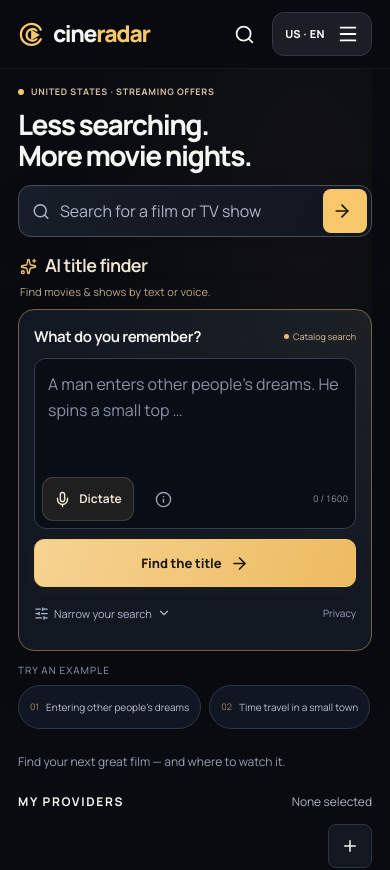
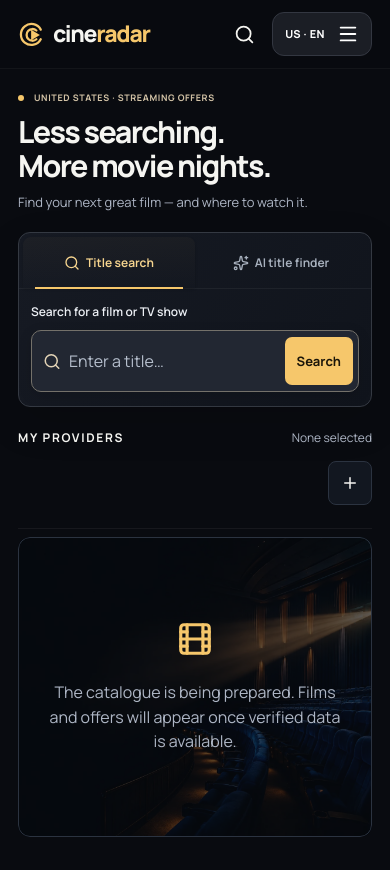
Before and after one commit to soheilxx/cineradar, a Next.js app: page /en/us/ in a window 390 px wide. Shown: the top 870 px of the page. Built offline with nearby package versions, Linux system fonts and the light colour scheme.

Commit message:
fix: restore primary title search and simplify homepage

```diff
--- a/app/home-discovery.css
+++ b/app/home-discovery.css
@@ -1,299 +1,255 @@
 .home-discovery {
-  position: relative;
-  isolation: isolate;
-  padding: 38px 0 26px;
+  padding: 34px 0 26px;
 }
-
-.home-discovery::before {
-  content: '';
-  position: absolute;
-  z-index: -1;
-  inset: 0;
-  pointer-events: none;
-  background: radial-gradient(ellipse at 82% 20%, #f6c76b09, transparent 58%);
-}
-
-.home-discovery-grid {
-  display: grid;
-  grid-template-columns: minmax(0, 0.94fr) minmax(0, 1.06fr);
-  align-items: start;
-  gap: clamp(28px, 4.5vw, 62px);
-}
-
-.home-discovery-main {
-  min-width: 0;
-  padding: 22px 0 16px;
-}
-
-.home-discovery-heading .eyebrow {
-  color: #d4c4a7;
-  font-size: 10px;
-  letter-spacing: 0.12em;
-  line-height: 1.4;
-}
-
 .home-discovery-heading h1 {
-  max-width: 590px;
-  margin: 21px 0 0;
   font-family: 'Manrope Variable', Arial, sans-serif;
-  font-size: clamp(35px, 4.15vw, 58px);
-  line-height: 1.08;
+  font-size: clamp(32px, 3.5vw, 49px);
   font-weight: 750;
   letter-spacing: -0.055em;
+  line-height: 1.15;
+  margin: 15px 0 10px;
   text-wrap: balance;
 }
-
-.home-discovery-search {
-  margin-top: 28px;
+.home-search {
+  gap: 0;
+  margin-top: 26px;
+  min-width: 0;
+  border: 1px solid #343942;
+  border-radius: 16px;
+  background: linear-gradient(120deg, #161a23, #10141c);
+  box-shadow: 0 16px 42px #0002;
 }
-
-.home-discovery-search .search-box {
-  min-height: 60px;
-  margin-top: 0;
-  border-color: #465061;
-  border-radius: 13px;
-  background: linear-gradient(120deg, #181e29, #10151e);
-  box-shadow: 0 12px 34px #0002;
+.home-search-tabs {
+  display: flex;
+  width: 100%;
+  height: auto;
+  min-height: 56px;
+  justify-content: flex-start;
+  align-items: stretch;
+  background: transparent;
+  border-radius: 16px 16px 0 0;
+  gap: 5px;
+  padding: 7px 10px 0;
+  border-bottom: 1px solid #ffffff0d;
 }
-
-.home-discovery-search .search-box:focus-within {
-  border-color: var(--primary);
-  box-shadow: 0 0 0 3px #f6c76b1a;
-}
-
-.home-discovery-search .search-symbol {
-  margin-left: 17px;
-  width: 20px;
-}
-
-.home-discovery-search .search-box > [data-slot='input-group'] {
-  min-width: 0;
-}
-
-.home-discovery-search .search-box input {
-  min-width: 0;
-  padding-inline: 13px;
-  font-size: 15px !important;
-}
-
-.home-discovery-search .search-submit {
-  margin: 7px;
-  padding: 10px 13px;
-  gap: 9px;
-  border-radius: 8px;
-}
-
-.home-discovery-routes {
-  display: flex;
-  flex-wrap: wrap;
-  gap: 10px 22px;
-  margin-top: 23px;
-}
-
-.home-discovery-routes a {
+.home-search-tab {
   display: inline-flex;
   align-items: center;
-  gap: 7px;
-  min-height: 36px;
-  color: #9ba7ba;
-  font-size: 12px;
+  justify-content: center;
+  gap: 9px;
+  position: relative;
+  min-width: 0;
+  flex: 0 1 auto;
+  height: auto;
+  min-height: 48px;
+  padding: 12px 20px;
+  background: none;
+  color: #a8b1be;
+  border: 0;
+  font-size: 14px;
+  font-weight: 650;
+  border-radius: 8px 8px 0 0;
 }
-
-.home-discovery-routes a > svg {
-  color: #6f7c91;
-  transition:
-    transform 0.18s ease,
-    color 0.18s ease;
+.home-search-tab svg {
+  width: 18px;
+  height: 18px;
+  flex-shrink: 0;
 }
-
-.home-discovery-routes a:hover {
-  color: #f6c76b;
+.home-search-tab[aria-selected='true'] {
+  color: #f7d58f;
+  background: linear-gradient(#f6c76b08, #f6c76b00);
 }
-
-.home-discovery-routes a:hover > svg {
-  color: #f6c76b;
-  transform: translate(2px, -2px);
+.home-search-tab[aria-selected='true']::after {
+  content: '';
+  opacity: 1;
+  position: absolute;
+  height: 2px;
+  bottom: -1px;
+  left: 20px;
+  right: 20px;
+  background: #f6c76b;
 }
-
-.home-discovery-identify {
+.home-search-tab:hover {
+  color: #fff2d6;
+}
+.home-search-tab:focus-visible {
+  outline: 2px solid #f6c76b;
+  outline-offset: -3px;
+}
+.home-search-panel {
+  padding: 20px;
+}
+.home-search-panel[hidden] {
+  display: none;
+}
+.home-search-label {
+  display: block;
+  color: #edf0f5;
+  font-size: 14px;
+  font-weight: 600;
+  margin-bottom: 12px;
+}
+.home-search .search-box {
+  min-height: 66px;
+  margin: 0;
+  border: 1px solid #74716a;
+  border-radius: 10px;
+  background: #222732;
+  box-shadow: 0 4px 14px #0002;
+}
+.home-search .search-box:focus-within {
+  border-color: #f6c76b;
+  box-shadow: 0 0 0 3px #f6c76b1c;
+}
+.home-search .search-symbol {
+  color: #e3d4b7;
+  margin-left: 19px;
+  flex-shrink: 0;
+}
+.home-search .search-box > [data-slot='input-group'] {
   min-width: 0;
+  min-height: 64px;
 }
-
-.home-discovery-identify > h2 {
-  display: flex;
-  align-items: center;
-  gap: 9px;
-  margin: 0 0 13px 2px;
-  color: #f2e9d8;
-  font-family: 'Manrope Variable', Arial, sans-serif;
-  font-size: 21px;
-  line-height: 1.2;
-  font-weight: 650;
-  letter-spacing: -0.035em;
+.home-search .search-box input {
+  min-width: 0;
+  font-size: 17px !important;
+  height: 64px !important;
+  padding: 12px 15px !important;
+  color: #fff;
 }
-
-.home-discovery-identify > h2 > svg {
-  color: #f6c76b;
+.home-search .search-box input::placeholder {
+  color: #b6bfcd;
+  opacity: 1;
 }
-
-.home-discovery-identify > .home-identify-tagline {
-  color: #bda887;
-  font-size: 12px;
-  letter-spacing: 0.015em;
-  margin: -5px 0 12px 2px;
+.home-search .search-submit {
+  min-height: 50px;
+  padding: 12px 23px;
+  margin: 7px;
+  gap: 13px;
+  border-radius: 7px;
+  flex-shrink: 0;
+  font-size: 15px;
 }
-
-.home-discovery-description {
-  margin-top: 23px;
-  color: #96a1b4;
-  font-size: 13px;
-  line-height: 1.65;
+.home-search .search-submit span {
+  display: inline;
 }
-
-@media (max-width: 1100px) and (min-width: 901px) {
-  .home-discovery-grid {
-    grid-template-columns: minmax(0, 0.86fr) minmax(0, 1.14fr);
-    gap: 28px;
+.home-search .identify-form {
+  padding: 0;
+  background: none;
+  border: 0;
+  border-radius: 0;
+  box-shadow: none;
+}
+.home-search .identify-form-title label {
+  font-size: 15px;
+}
+.home-search .identify-input-wrap {
+  margin-top: 10px;
+}
+.home-search .identify-input-wrap textarea {
+  height: 84px;
+  min-height: 84px;
+}
+.home-search .identify-submit-row {
+  margin-top: 10px;
+}
+.home-search .identify-submit {
+  flex: 0 1 auto;
+  min-width: 220px;
+}
+.home-search .identify-examples {
+  margin-top: 14px;
+}
+.home-search .identify-results-grid {
+  grid-template-columns: repeat(3, minmax(0, 1fr));
+}
+@media (max-width: 900px) {
+  .home-search .identify-results-grid {
+    grid-template-columns: repeat(2, minmax(0, 1fr));
   }
-
-  .home-discovery-search .search-submit span {
+}
+@media (max-width: 600px) {
+  .home-discovery {
+    padding: 22px 0;
+  }
+  .home-discovery-heading h1 {
+    font-size: clamp(29px, 7.8vw, 36px);
+    line-height: 1.12;
+    margin: 10px 0 9px;
+    max-width: 430px;
+  }
+  .home-discovery-heading .eyebrow {
+    font-size: 9px;
+    letter-spacing: 0.07em;
+  }
+  .home-discovery-heading p:not(.eyebrow) {
+    font-size: 13px;
+    line-height: 1.55;
+    max-width: 400px;
+  }
+  .home-search {
+    margin-top: 20px;
+    border-radius: 12px;
+  }
+  .home-search-tabs {
+    padding: 4px 4px 0;
+    gap: 0;
+  }
+  .home-search-tab {
+    flex: 1;
+    min-height: 48px;
+    padding: 10px 6px;
+    font-size: 12px;
+    gap: 6px;
+    line-height: 1.3;
+  }
+  .home-search-tab svg {
+    width: 16px;
+    height: 16px;
+  }
+  .home-search-tab[aria-selected='true']::after {
+    left: 12px;
+    right: 12px;
+  }
+  .home-search-panel {
+    padding: 14px 12px;
+  }
+  .home-search-label {
+    font-size: 12px;
+    margin-bottom: 10px;
+  }
+  .home-search .search-box,
+  .home-search .search-box > [data-slot='input-group'] {
+    min-height: 60px;
+  }
+  .home-search .search-box input {
+    height: 58px !important;
+    padding: 10px 8px !important;
+    font-size: 16px !important;
+  }
+  .home-search .search-symbol {
+    margin-left: 11px;
+    width: 18px;
+  }
+  .home-search .search-submit {
+    min-height: 48px;
+    margin: 5px;
+    padding: 10px 12px;
+    font-size: 13px;
+  }
+  .home-search .search-submit svg {
     display: none;
   }
-}
-
-@media (max-width: 900px) {
-  .home-discovery {
-    padding: 24px 0;
+  .home-search .identify-input-wrap textarea {
+    height: 80px;
+    min-height: 80px;
+    padding: 12px;
   }
-
-  .home-discovery-grid {
+  .home-search .identify-submit {
+    flex: 1;
+    min-width: 0;
+  }
+  .home-search .identify-results-grid {
     grid-template-columns: minmax(0, 1fr);
-    gap: 22px;
-  }
-
-  .home-discovery-main {
-    padding: 0;
-  }
-
-  .home-discovery-heading h1 {
-    max-width: 650px;
-    margin-top: 12px;
-    font-size: clamp(29px, 4.4vw, 38px);
-    line-height: 1.12;
-  }
-
-  .home-discovery-search {
-    margin-top: 17px;
-  }
-
-  .home-discovery-routes {
-    display: none;
-  }
-
-  .home-discovery-identify > h2 {
-    font-size: 20px;
-    margin-bottom: 10px;
-  }
-
-  .home-discovery-description {
-    margin-top: 18px;
-    font-size: 12px;
   }
 }
-
-@media (max-width: 600px) {
-  .home-discovery {
-    padding-top: 17px;
-    padding-bottom: 21px;
-  }
-
-  .home-discovery-grid {
-    gap: 18px;
-  }
-
-  .home-discovery-heading .eyebrow {
-    font-size: 9px;
-    gap: 7px;
-    letter-spacing: 0.08em;
-  }
-
-  .home-discovery-heading h1 {
-    font-size: clamp(26px, 7.2vw, 33px);
-    margin-top: 10px;
-    max-width: 420px;
-  }
-
-  .home-discovery-search {
-    margin-top: 14px;
-  }
-
-  .home-discovery-search .search-box {
-    min-height: 52px;
-  }
-
-  .home-discovery-search .search-box > [data-slot='input-group'] {
-    min-height: 50px;
-  }
-
-  .home-discovery-search .search-box input {
-    height: 50px !important;
-    font-size: 16px !important;
-  }
-
-  .home-discovery-search .search-symbol {
-    margin-left: 13px;
-    width: 18px;
-  }
-
-  .home-discovery-search .search-submit {
-    margin: 4px;
-    padding: 9px;
-    min-width: 44px;
-    min-height: 44px;
-  }
-
-  .home-discovery-identify > h2 {
-    font-size: 18px;
-    gap: 8px;
-    margin-bottom: 8px;
-  }
-
-  .home-discovery-identify > h2 > svg {
-    width: 17px;
-    height: 17px;
-  }
-
-  .home-discovery-identify > .home-identify-tagline {
-    font-size: 11px;
-    margin: -2px 0 9px 2px;
-  }
-}
-
-@media (prefers-reduced-motion: reduce) {
-  .home-discovery-routes a > svg {
-    transition: none;
-  }
-}
-
-@media (max-width: 600px) and (max-height: 700px) {
-  .home-discovery {
-    padding-top: 10px;
-  }
-  .home-discovery-grid {
-    gap: 10px;
-  }
-  .home-discovery-heading h1 {
-    font-size: 22px;
-    margin-top: 6px;
-  }
-  .home-discovery-search {
-    margin-top: 8px;
-  }
-  .home-discovery .identify-input-wrap textarea {
-    height: 84px;
-    min-height: 84px;
-  }
-  .home-discovery .identify-form {
-    padding: 12px;
-  }
-}
--- /dev/null
+++ b/content/home-search.ts
@@ -0,0 +1,40 @@
+import type { Locale } from '@/i18n/config';
+
+const l = (
+  de: string,
+  fr: string,
+  it: string,
+  es: string,
+  en: string,
+): Record<Locale, string> => ({ de, fr, it, es, en });
+
+export const homeSearchCopy = {
+  modes: l(
+    'Suchmodus',
+    'Mode de recherche',
+    'Modalità di ricerca',
+    'Modo de búsqueda',
+    'Search mode',
+  ),
+  titleSearch: l(
+    'Titelsuche',
+    'Recherche de titre',
+    'Cerca titolo',
+    'Buscar título',
+    'Title search',
+  ),
+  titleLabel: l(
+    'Film oder Serie suchen',
+    'Rechercher un film ou une série',
+    'Cerca un film o una serie',
+    'Buscar película o serie',
+    'Search for a film or TV show',
+  ),
+  placeholder: l(
+    'Titel eingeben …',
+    'Saisir un titre…',
+    'Inserisci un titolo…',
+    'Escribe un título…',
+    'Enter a title…',
+  ),
+};
--- /dev/null
+++ b/ui/home-search.tsx
@@ -0,0 +1,95 @@
+'use client';
+import { useState } from 'react';
+import { Search as SearchIcon, Sparkles } from 'lucide-react';
+import type { Locale } from '@/i18n/config';
+import { homeSearchCopy } from '@/content/home-search';
+import { identifyCopy } from '@/content/identify';
+import { Tabs, TabsList, TabsTrigger, TabsContent } from '@/components/ui/tabs';
+import { Search } from './search';
+import { IdentifyExperience } from './identify-experience';
+import { useHydrated } from './use-hydrated';
+
+export function HomeSearch({
+  locale,
+  market,
+  aiEnabled,
+  examples,
+}: {
+  locale: Locale;
+  market: string;
+  aiEnabled: boolean;
+  examples: readonly string[];
+}) {
+  const [mode, setMode] = useState<'title' | 'identify'>('title');
+  const [identifyOpened, setIdentifyOpened] = useState(false);
+  const ready = useHydrated();
+  return (
+    <Tabs
+      className="home-search"
+      value={mode}
+      onValueChange={(value) => {
+        if (!ready || (value !== 'title' && value !== 'identify')) return;
+        if (value === 'identify') setIdentifyOpened(true);
+        setMode(value);
+      }}
+    >
+      <TabsList
+        className="home-search-tabs"
+        aria-label={homeSearchCopy.modes[locale]}
+        activateOnFocus={false}
+      >
+        <TabsTrigger
+          className="home-search-tab"
+          value="title"
+          disabled={!ready}
+        >
+          <SearchIcon size={17} aria-hidden="true" />
+          {homeSearchCopy.titleSearch[locale]}
+        </TabsTrigger>
+        <TabsTrigger
+          className="home-search-tab"
+          value="identify"
+          disabled={!ready}
+        >
+          <Sparkles size={17} aria-hidden="true" />
+          {identifyCopy[locale].promo}
+        </TabsTrigger>
+      </TabsList>
+      <TabsContent
+        className="home-search-panel"
+        value="title"
+        keepMounted
+        hidden={mode !== 'title'}
+      >
+        <label className="home-search-label" htmlFor="home-title-search">
+          {homeSearchCopy.titleLabel[locale]}
+        </label>
+        <Search
+          locale={locale}
+          market={market}
+          inputId="home-title-search"
+          placeholder={homeSearchCopy.placeholder[locale]}
+          active={mode === 'title'}
+        />
+      </TabsContent>
+      <TabsContent
+        className="home-search-panel"
+        value="identify"
+        keepMounted
+        hidden={mode !== 'identify'}
+      >
+        {identifyOpened && (
+          <IdentifyExperience
+            key={`${locale}:${market}`}
+            locale={locale}
+            market={market}
+            aiEnabled={aiEnabled}
+            examples={examples}
+            variant="home"
+            active={mode === 'identify'}
+          />
+        )}
+      </TabsContent>
+    </Tabs>
+  );
+}
--- a/ui/identify-experience.tsx
+++ b/ui/identify-experience.tsx
@@ -31,12 +31,14 @@ export function IdentifyExperience({
   aiEnabled,
   examples,
   variant = 'page',
+  active = true,
 }: {
   locale: Locale;
   market: string;
   aiEnabled: boolean;
   examples: readonly string[];
   variant?: 'page' | 'home';
+  active?: boolean;
 }) {
   const c = identifyCopy[locale];
   const inputId =
@@ -63,10 +65,26 @@ export function IdentifyExperience({
   const submitButton = useRef<HTMLButtonElement>(null);
   const revealSubmit = useRef(false);
   const resultHeading = useRef<HTMLHeadingElement>(null);
+  const displayedResponse = useRef<IdentifyResponse | null>(null);
   const started = useRef(false);
   const source = useRef('text');
-  const busy = loading || voiceBusy || !ready;
+  const busy = loading || voiceBusy || !ready || !active;
   useEffect(() => {
+    if (active) return;
+    const pending = request.current;
+    request.current = null;
+    pending?.abort();
+    setLoading(false);
+    setVoiceBusy(false);
+    revealSubmit.current = false;
+    if (pending)
+      trackEvent('identify_cancel', { locale, market, trigger: 'mode_change' });
+  }, [active, locale, market]);
+  useEffect(() => {
+    if (!active) {
+      revealSubmit.current = false;
+      return;
+    }
     if (!voiceBusy && revealSubmit.current) {
       revealSubmit.current = false;
       submitButton.current?.scrollIntoView({
@@ -74,7 +92,7 @@ export function IdentifyExperience({
         behavior: 'instant',
       });
     }
-  }, [description, voiceBusy]);
+  }, [description, voiceBusy, active]);
   useEffect(
     () => () => {
       request.current?.abort();
@@ -197,7 +215,9 @@ export function IdentifyExperience({
     }
   }
   useEffect(() => {
-    if (response) {
+    if (response === displayedResponse.current) return;
+    displayedResponse.current = response;
+    if (active && response) {
       resultHeading.current?.focus({ preventScroll: true });
       resultHeading.current?.scrollIntoView({
         block: 'start',
@@ -206,7 +226,7 @@ export function IdentifyExperience({
           : 'smooth',
       });
     }
-  }, [response]);
+  }, [response, active]);
   const visibleItems =
     response?.items.filter((item) => !excluded.includes(item.card.id)) || [];
   return (
@@ -233,7 +253,7 @@ export function IdentifyExperience({
             minLength={15}
             maxLength={1600}
             required
-            disabled={loading || !ready}
+            disabled={loading || !ready || !active}
             placeholder={c.placeholder}
             value={description}
             onFocus={begin}
@@ -246,6 +266,7 @@ export function IdentifyExperience({
             aria-invalid={Boolean(error && description.trim().length < 15)}
           />
           <div className="identify-input-tools">
+            {active && (
               <VoiceInput
                 key={voiceKey}
                 locale={locale}
@@ -268,6 +289,7 @@ export function IdentifyExperience({
                 }}
                 onBusyChange={setVoiceBusy}
               />
+            )}
             <span id={countId} className="identify-count">
               {description.length} / 1600
             </span>
--- a/ui/pages.tsx
+++ b/ui/pages.tsx
@@ -44,9 +44,8 @@ import { imageVariant, imageSet } from '@/domain/artwork';
 import { fold } from '@/domain/search';
 import { analyticsPrivacyCopy } from '@/content/analytics';
 import { ConsentSettingsButton } from './analytics-consent';
-import { identifyCopy } from '@/content/identify';
 import { identifyEditorial } from '@/content/identify-editorial';
-import { IdentifyExperience } from './identify-experience';
+import { HomeSearch } from './home-search';
 export function PageHeading({
   locale: _locale,
   title,
@@ -108,58 +107,34 @@ export function HomePage({
         type="application/ld+json"
         dangerouslySetInnerHTML={{ __html: jsonLd(siteSchema(locale, market)) }}
       />
-      <section className="home-discovery" aria-labelledby="home-heading">
-        <div className="home-discovery-grid">
-          <div className="home-discovery-main">
-            <header className="home-discovery-heading">
+      <section
+        className="search-hero home-discovery"
+        aria-labelledby="home-heading"
+      >
+        <header className="hero-title home-discovery-heading">
+          <div>
             <p className="eyebrow">
               <span className="live-dot" />
               {countryName(locale, market)} · {t(locale, 'offers')}
             </p>
             <h1 id="home-heading">{t(locale, 'headline')}</h1>
+            <p>{t(locale, 'subheadline')}</p>
+          </div>
+          <span className="hero-edition" aria-hidden="true">
+            CINE
+            <br />
+            <b>RADAR</b>
+            <br />
+            {market.toUpperCase()}
+          </span>
         </header>
-            <div className="home-discovery-search">
-              <Search
-                key={`${locale}:${market}:title-search`}
-                locale={locale}
-                market={market}
-                inputId="home-title-search"
-              />
-            </div>
-            <nav
-              className="home-discovery-routes"
-              aria-label={t(locale, 'browseAll')}
-            >
-              {(['movies', 'series', 'new'] as const).map((route) => (
-                <AppLink key={route} href={path(locale, market, route)}>
-                  {t(locale, route)}
-                  <ArrowUpRight size={15} />
-                </AppLink>
-              ))}
-            </nav>
-          </div>
-          <section
-            className="home-discovery-identify"
-            aria-labelledby="home-identify-heading"
-          >
-            <h2 id="home-identify-heading">
-              <Sparkles size={19} aria-hidden="true" />
-              {identifyCopy[locale].promo}
-            </h2>
-            <p className="home-identify-tagline">
-              {identifyCopy[locale].tagline}
-            </p>
-            <IdentifyExperience
+        <HomeSearch
           key={`${locale}:${market}:home`}
           locale={locale}
           market={market}
           aiEnabled={config().identifyAiEnabled}
           examples={identifyEditorial[locale].examples}
-              variant="home"
         />
-          </section>
-        </div>
-        <p className="home-discovery-description">{t(locale, 'subheadline')}</p>
       </section>
       <ProviderSelection {...{ locale, market, providers }} />
       {feature ? (
--- a/ui/search.tsx
+++ b/ui/search.tsx
@@ -28,6 +28,8 @@ export function Search({
   inputId,
   buttonLabel,
   onSearch,
+  placeholder,
+  active = true,
 }: {
   locale: Locale;
   market: string;
@@ -35,6 +37,8 @@ export function Search({
   inputId?: string;
   buttonLabel?: string;
   onSearch?: () => void;
+  placeholder?: string;
+  active?: boolean;
 }) {
   const [query, setQuery] = useState(initial);
   const [items, setItems] = useState<Suggestion[]>([]);
@@ -43,6 +47,7 @@ export function Search({
   const ready = useHydrated();
   const router = useRouter();
   function submitSearch() {
+    if (!active || !ready) return;
     trackEvent('search_submit', {
       locale,
       market,
@@ -57,8 +62,9 @@ export function Search({
   useEffect(() => {
     const n = ++seq.current;
     const controller = new AbortController();
-    if (query.trim().length < 2) {
+    if (!active || query.trim().length < 2) {
       setItems([]);
+      setBusy(false);
       return;
     }
     const timer = setTimeout(async () => {
@@ -69,7 +75,7 @@ export function Search({
           { signal: controller.signal },
         );
         const d = (await r.json()) as { items: Suggestion[] };
-        if (seq.current === n) {
+        if (seq.current === n && !controller.signal.aborted) {
           setItems(r.ok ? d.items : []);
           trackEvent(
             r.ok ? 'search_suggestions_view' : 'search_suggestions_error',
@@ -93,14 +99,14 @@ export function Search({
           });
         }
       } finally {
-        if (seq.current === n) setBusy(false);
+        if (seq.current === n && !controller.signal.aborted) setBusy(false);
       }
     }, 250);
     return () => {
       clearTimeout(timer);
       controller.abort();
     };
-  }, [query, locale, market]);
+  }, [query, locale, market, active]);
   return (
     <form
       className="search-box"
@@ -114,10 +120,12 @@ export function Search({
       <SearchIcon className="search-symbol" size={23} />
       <Combobox<Suggestion>
         modal={false}
+        disabled={!ready || !active}
         items={items}
         filter={null}
         inputValue={query}
         onInputValueChange={(value, details) => {
+          if (!active || !ready) return;
           if (
             details.reason === 'input-change' ||
             details.reason === 'clear-press'
@@ -126,7 +134,7 @@ export function Search({
         }}
         itemToStringLabel={(x) => x.label}
         onValueChange={(value) => {
-          if (value) {
+          if (active && ready && value) {
             trackEvent('search_suggestion_select', {
               locale,
               market,
@@ -142,12 +150,12 @@ export function Search({
         }}
       >
         <ComboboxInput
-          disabled={!ready}
+          disabled={!ready || !active}
           name="q"
           id={inputId}
           maxLength={120}
           aria-label={t(locale, 'searchHint')}
-          placeholder={t(locale, 'searchHint')}
+          placeholder={placeholder ?? t(locale, 'searchHint')}
           showTrigger={false}
           autoComplete="off"
           onKeyDown={(e) => {
@@ -164,7 +172,7 @@ export function Search({
         >
           {!buttonLabel && (
             <button
-              disabled={!ready}
+              disabled={!ready || !active}
               type="submit"
               className="search-submit"
               aria-label={buttonLabel || t(locale, 'search')}
@@ -174,6 +182,7 @@ export function Search({
             </button>
           )}
         </ComboboxInput>
+        {active && (
           <ComboboxContent>
             <ComboboxList>
               {(item: Suggestion) => (
@@ -193,12 +202,13 @@ export function Search({
               {t(locale, 'search')} <ArrowRight size={16} />
             </button>
           </ComboboxContent>
+        )}
       </Combobox>
       {buttonLabel && (
         <button
           type="submit"
           className="button primary comparison-search-submit"
-          disabled={!ready}
+          disabled={!ready || !active}
         >
           {buttonLabel}
           <ArrowRight size={18} />
```
Lines whose indentation alone changed are shown as unchanged.
